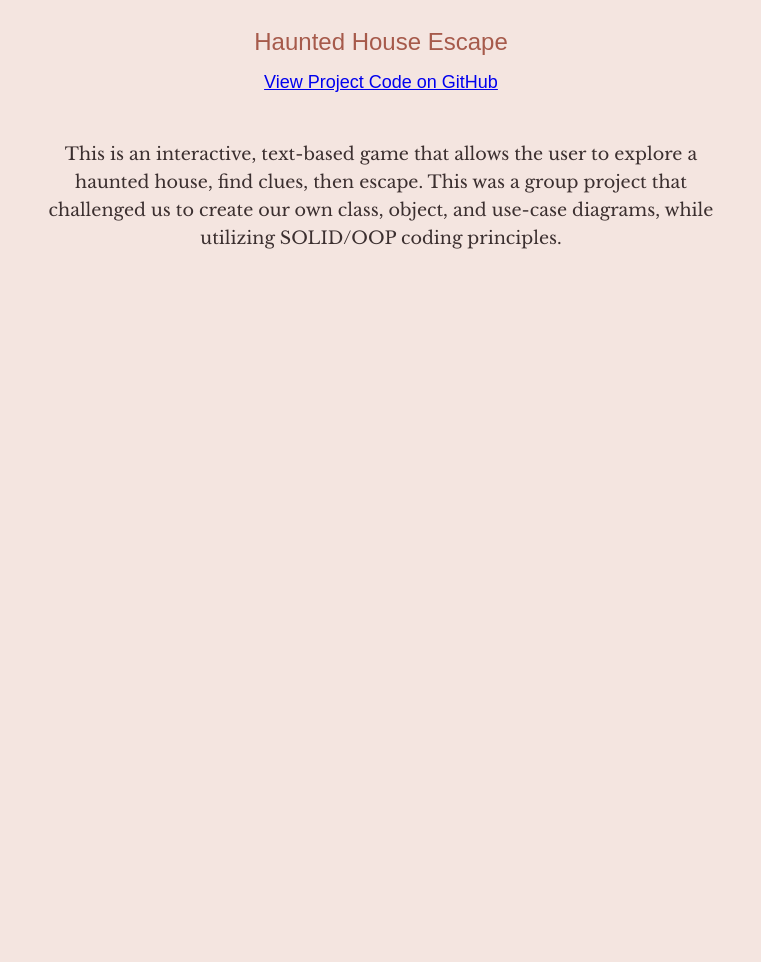
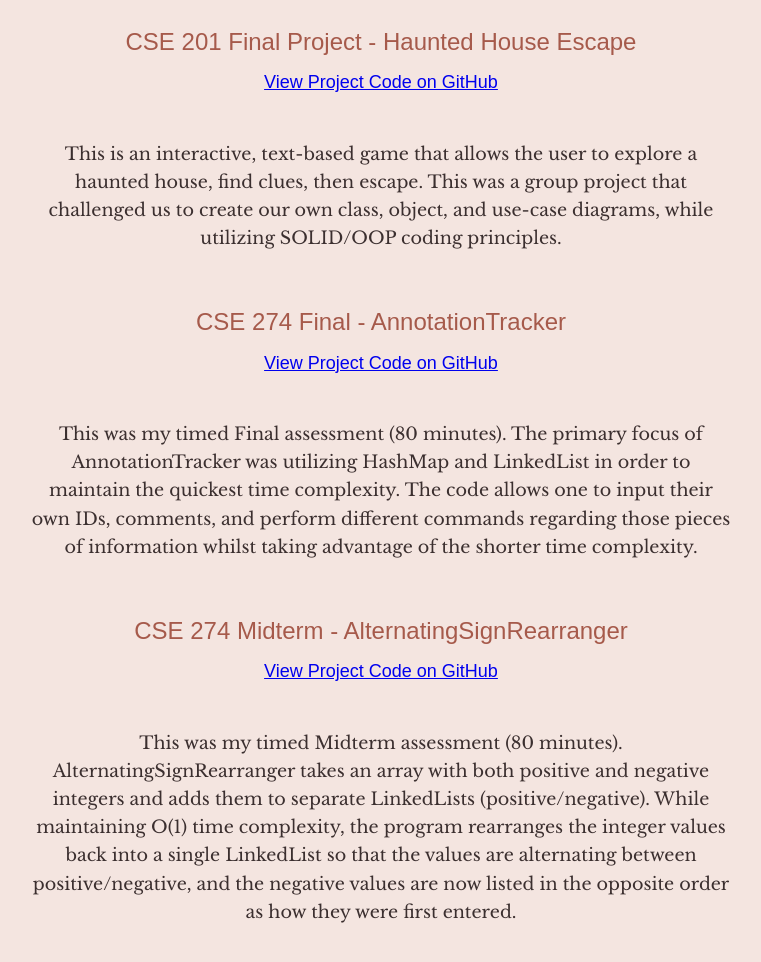
Before and after one commit to elenal2268/Elena-Levine, a plain HTML site: page index.html in a window 1280 px wide. Shown: the part 374-1336 px from the top of the page, without its empty margins (259-1020 px from the left). Before the commit the page ends 800 px from the top, so only its background shows below. Drawn offline with nearby package versions, Linux system fonts and the light colour scheme; a web font is replaced by a local one.

Commit message:
removed folder

```diff
--- a/personalwebpage/index.html
+++ b/index.html
@@ -65,7 +65,7 @@
   </div>
 
 <div class="main-section">
-  <h2>Haunted House Escape<br>
+  <h2>CSE 201 Final Project - Haunted House Escape<br>
   <span style="font-size: 18px;">
   <a href="https://github.com/elenal2268/Haunted-House-Escape-Public.git" target="_blank">
   View Project Code on GitHub
@@ -78,6 +78,49 @@
 	explore a haunted house, find clues, then escape. This was a group
 	project that challenged us to create our own class, object, and use-case
 	diagrams, while utilizing SOLID/OOP coding principles.
+  </p>
+
+
+
+
+
+
+  <br><br>
+  <h2>CSE 274 Final - AnnotationTracker<br>
+  <span style="font-size: 18px;">
+  <a href="https://github.com/elenal2268/CSE274-Public/tree/2d1cf7f998cfe5532e1d2cf262ab0f8c616292ed/Final" target="_blank">
+  View Project Code on GitHub
+  </span>
+  </a>
+  </h2>
+
+  <p>
+    This was my timed Final assessment (80 minutes). The primary focus of AnnotationTracker was utilizing
+	HashMap and LinkedList in order to maintain the quickest time complexity. The code allows one to input
+	their own IDs, comments, and perform different commands regarding those pieces of information whilst
+	taking advantage of the shorter time complexity.
+  </p>
+
+
+
+
+
+
+  <br><br>
+  <h2>CSE 274 Midterm - AlternatingSignRearranger<br>
+  <span style="font-size: 18px;">
+  <a href="https://github.com/elenal2268/CSE274-Public/tree/d17805f23bd17003b9a2e3f79adb124aa32460e9/Midterm" target="_blank">
+  View Project Code on GitHub
+  </span>
+  </a>
+  </h2>
+
+  <p>
+    This was my timed Midterm assessment (80 minutes). AlternatingSignRearranger takes an array with
+	both positive and negative integers and adds them to separate LinkedLists (positive/negative).
+	While maintaining O(1) time complexity, the program rearranges the integer values back into
+	a single LinkedList so that the values are alternating between positive/negative, and the
+	negative values are now listed in the opposite order as how they were first entered.
   </p>
 </div>
 
```
